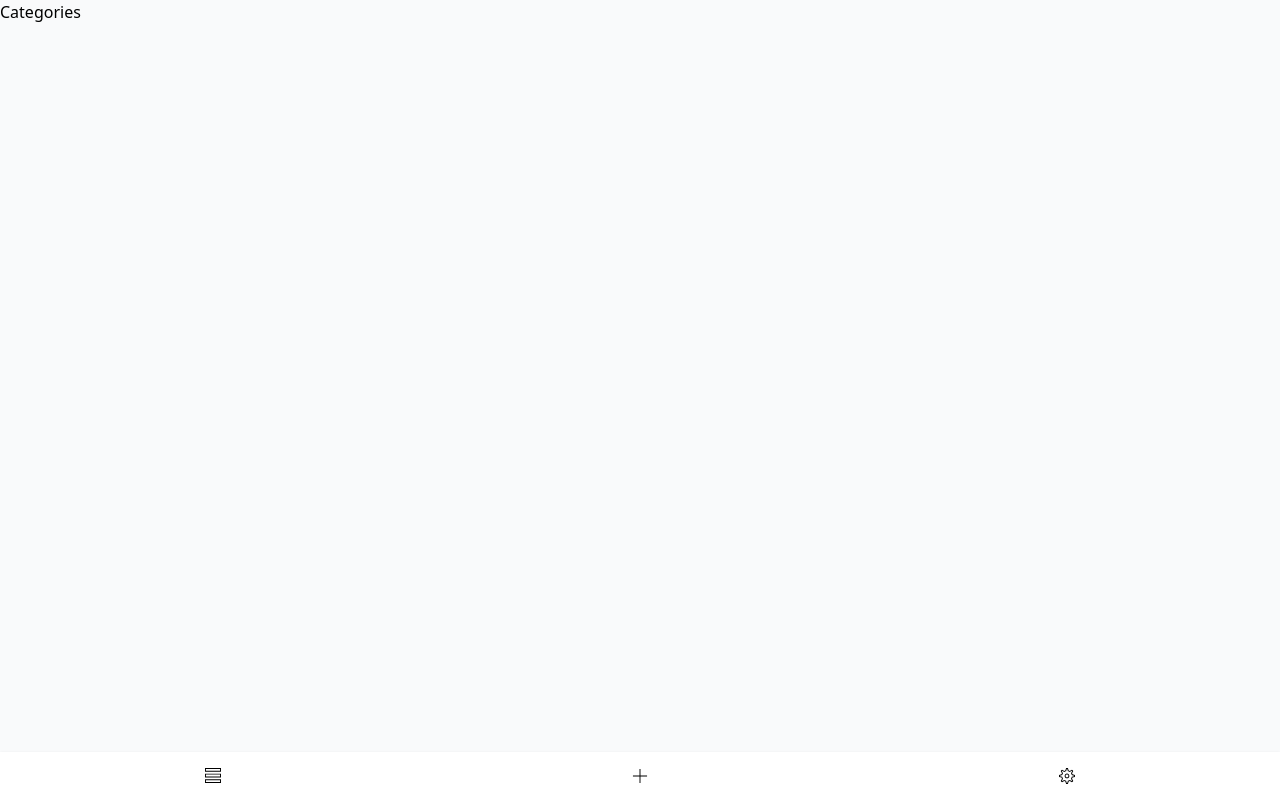
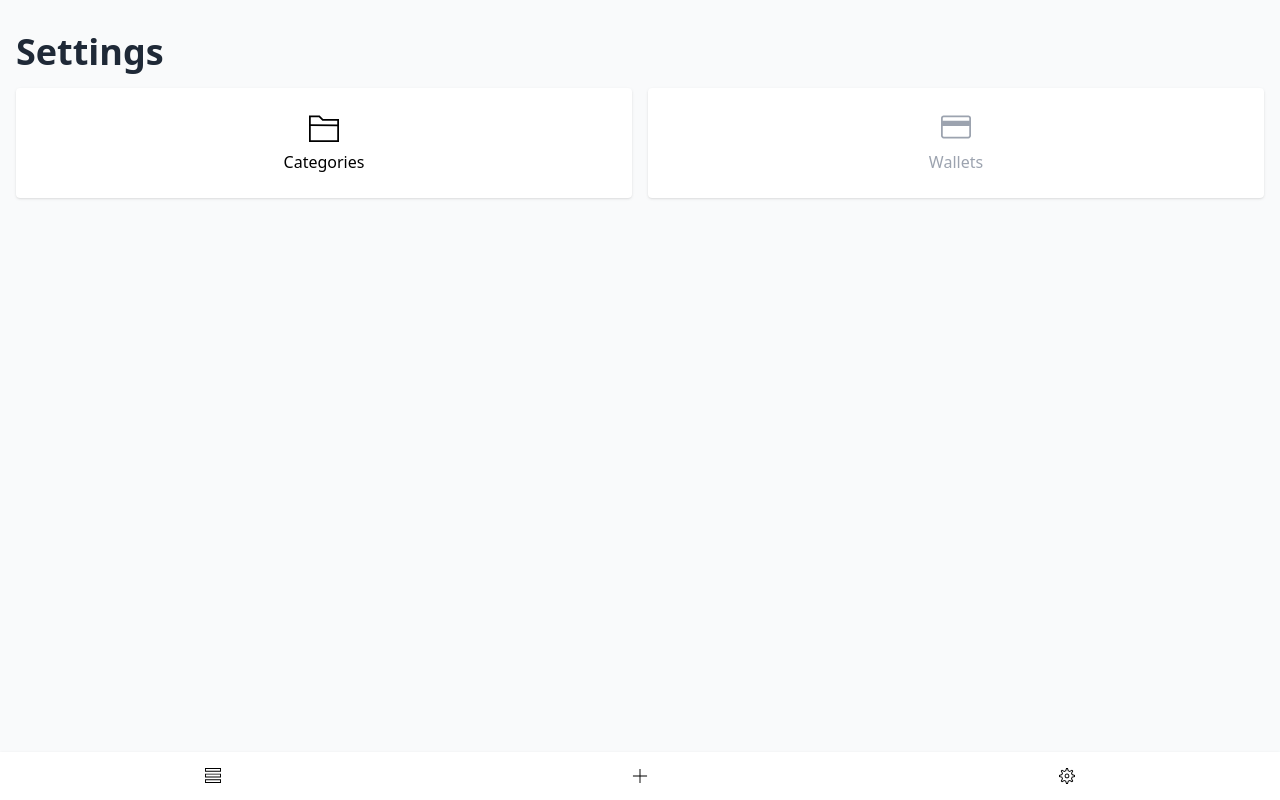
Before and after one commit to belekanych/money-manager, a React (Vite) app: page /settings in a window 1280 px wide. Built offline with nearby package versions, Linux system fonts and the light colour scheme.

Commit message:
Added base layout for settings.

```diff
--- /dev/null
+++ b/src/layouts/PageLayout.tsx
@@ -0,0 +1,19 @@
+type Props = {
+  title: String
+  actionButton?: React.ReactNode
+  children?: React.ReactNode
+}
+
+function PageLayout({ title, actionButton, children }: Props) {
+  return (
+    <div className="p-4">
+      <header className="flex justify-between items-center my-4">
+        <h1 className="font-bold text-4xl text-gray-800">{title}</h1>
+        {actionButton}
+      </header>
+      {children}
+    </div>
+  )
+}
+
+export default PageLayout
--- a/src/pages/Category/CategoryCreate.tsx
+++ b/src/pages/Category/CategoryCreate.tsx
@@ -2,6 +2,7 @@ import { redirect, Form } from "react-router-dom"
 import { collection, addDoc } from "firebase/firestore"
 import { firestore } from "@/vendor/firebase"
 import type { ActionFunctionArgs } from "react-router-dom"
+import PageLayout from "@/layouts/PageLayout"
 
 export async function action({ request }: ActionFunctionArgs) {
   const formData = await request.formData()
@@ -18,10 +19,7 @@ export async function action({ request }: ActionFunctionArgs) {
 
 function CategoryCreate() {
   return (
-    <div className="p-4">
-      <header className="flex justify-between items-center my-4">
-        <h1 className="font-bold text-4xl text-gray-800">New category</h1>
-      </header>
+    <PageLayout title="New category">
       <section className="bg-white shadow rounded p-4">
         <Form method="post" className="flex flex-col">
           <input name="name" placeholder="Name" />
@@ -32,7 +30,7 @@ function CategoryCreate() {
           <button type="submit">New</button>
         </Form>
       </section>
-    </div>
+    </PageLayout>
   )
 }
 
--- a/src/pages/Category/CategoryList.tsx
+++ b/src/pages/Category/CategoryList.tsx
@@ -3,6 +3,7 @@ import { firestore } from "@/vendor/firebase"
 import { useCollectionData } from "react-firebase-hooks/firestore"
 import { Link } from "react-router-dom"
 import { TfiPlus } from "react-icons/tfi"
+import PageLayout from "@/layouts/PageLayout"
 
 function CategoryList() {
   const categoriesRef = collection(firestore, "categories")
@@ -11,16 +12,17 @@ function CategoryList() {
   const [categories] = useCollectionData(categoriesQuery)
 
   return (
-    <div className="p-4">
-      <header className="flex justify-between items-center my-4">
-        <h1 className="font-bold text-4xl text-gray-800">Categories</h1>
+    <PageLayout
+      title="Categories"
+      actionButton={
         <Link
           to="/categories/create"
           className="p-2 bg-white rounded-full text-gray-800 shadow"
         >
           <TfiPlus />
         </Link>
-      </header>
+      }
+    >
       <section>
         {categories &&
           categories.map((category, index) => (
@@ -37,7 +39,7 @@ function CategoryList() {
             </article>
           ))}
       </section>
-    </div>
+    </PageLayout>
   )
 }
 
--- a/src/pages/Settings/Settings.tsx
+++ b/src/pages/Settings/Settings.tsx
@@ -1,10 +1,38 @@
+import PageLayout from "@/layouts/PageLayout"
 import { Link } from "react-router-dom"
+import { TfiCreditCard, TfiFolder } from "react-icons/tfi"
 
 function Settings() {
+  const links = [
+    {
+      title: "Categories",
+      href: "/categories",
+      icon: <TfiFolder className="text-3xl mb-2" />,
+    },
+    {
+      title: "Wallets",
+      href: "#", // @todo
+      icon: <TfiCreditCard className="text-3xl mb-2" />,
+    },
+  ]
+
   return (
-    <nav>
-      <Link to="/categories">Categories</Link>
-    </nav>
+    <PageLayout title="Settings">
+      <nav className="grid gap-4 grid-cols-2">
+        {links.map((link) => (
+          <Link
+            to={link.href}
+            key={link.title}
+            className={`py-6 px-4 bg-white rounded shadow flex flex-col justify-center items-center ${
+              link.href === "#" && "text-gray-400"
+            }`}
+          >
+            {link.icon}
+            {link.title}
+          </Link>
+        ))}
+      </nav>
+    </PageLayout>
   )
 }
 
```
